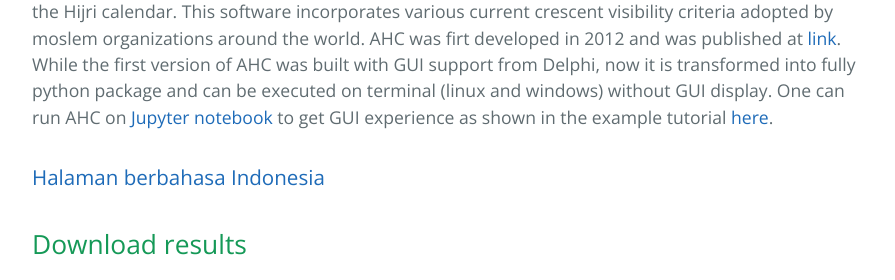
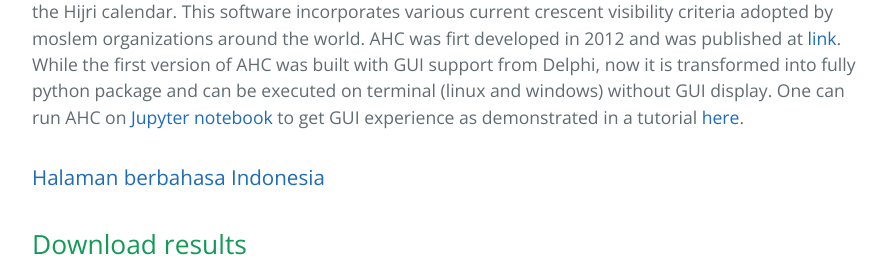
Before and after one commit to accuhijri/accuhijri.github.io, a Jekyll site: the page built from index.md, in a window 1280 px wide and 900 px high, scrolled down 611 px. Shown: the part 155-435 px from the top of the window, without its empty margins (192-1087 px from the left). Built offline with Jekyll 4.4.1, drawn with Linux system fonts in a browser that asks for light colours.

Commit message:
Update index.md

```diff
--- a/index.md
+++ b/index.md
@@ -4,7 +4,7 @@ layout: default
 
 <img align="center" src="figures/ahc_logo.png" width=220 height=200>
 
-Accurate Hijri Calculator (AHC) is a software for calculating the position and visibility of the crescent moon at the sunset time after the conjunction (ijtima'/new moon phase) that marks the beginning of a new month in the Islamic lunar calendar (Hijri calendar). This tool is intended for helping moslem people in estimating the start of a new Hijri month, making a calendar for coming years, comparing among the criteria of Hijri calendar, as well as educating people about the current issues regarding the Hijri calendar. This software incorporates various current crescent visibility criteria adopted by moslem organizations around the world. AHC was firt developed in 2012 and was published at [link](https://fi.ub.ac.id/kemahasiswaan-alumni/keorganisasian/tim-astronomi-fisika/accurate-hijri-calculator-2-2/). While the first version of AHC was built with GUI support from Delphi, now it is transformed into fully python package and can be executed on terminal (linux and windows) without GUI display. One can run AHC on [Jupyter notebook](https://jupyter.org/) to get GUI experience as shown in the example tutorial [here](https://github.com/accuhijri/ahc/blob/main/examples/ahc_1444_syawal.ipynb).
+Accurate Hijri Calculator (AHC) is a software for calculating the position and visibility of the crescent moon at the sunset time after the conjunction (ijtima'/new moon phase) that marks the beginning of a new month in the Islamic lunar calendar (Hijri calendar). This tool is intended for helping moslem people in estimating the start of a new Hijri month, making a calendar for coming years, comparing among the criteria of Hijri calendar, as well as educating people about the current issues regarding the Hijri calendar. This software incorporates various current crescent visibility criteria adopted by moslem organizations around the world. AHC was firt developed in 2012 and was published at [link](https://fi.ub.ac.id/kemahasiswaan-alumni/keorganisasian/tim-astronomi-fisika/accurate-hijri-calculator-2-2/). While the first version of AHC was built with GUI support from Delphi, now it is transformed into fully python package and can be executed on terminal (linux and windows) without GUI display. One can run AHC on [Jupyter notebook](https://jupyter.org/) to get GUI experience as demonstrated in a tutorial [here](https://github.com/accuhijri/ahc/blob/main/examples/ahc_1444_syawal.ipynb).
 
 ### [Halaman berbahasa Indonesia](./another-page.html)
 
```
